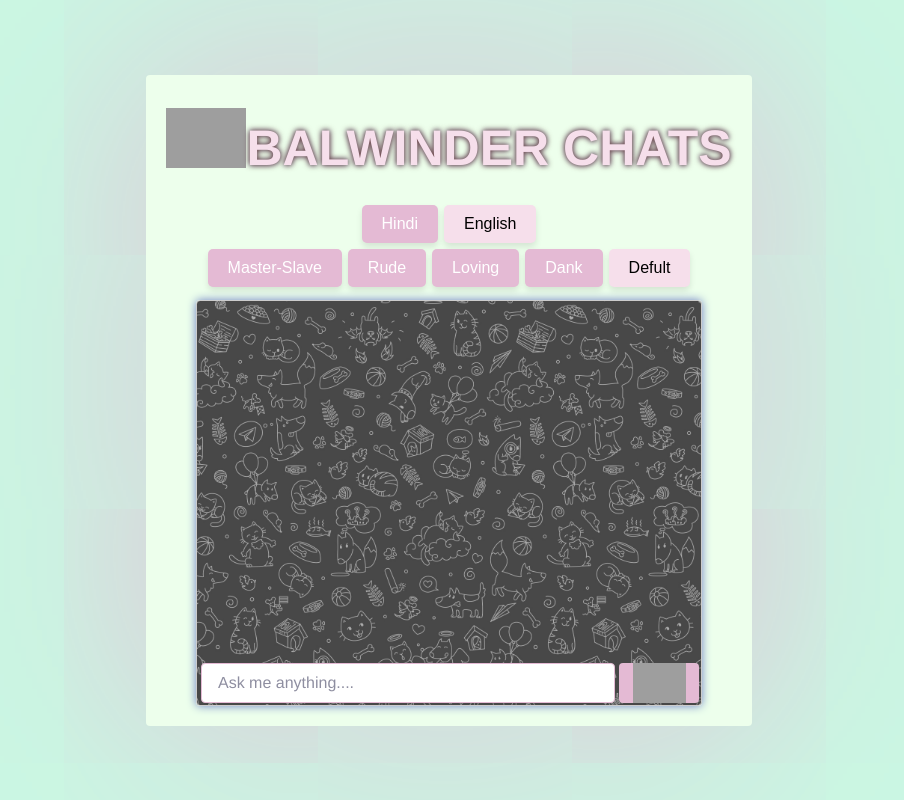
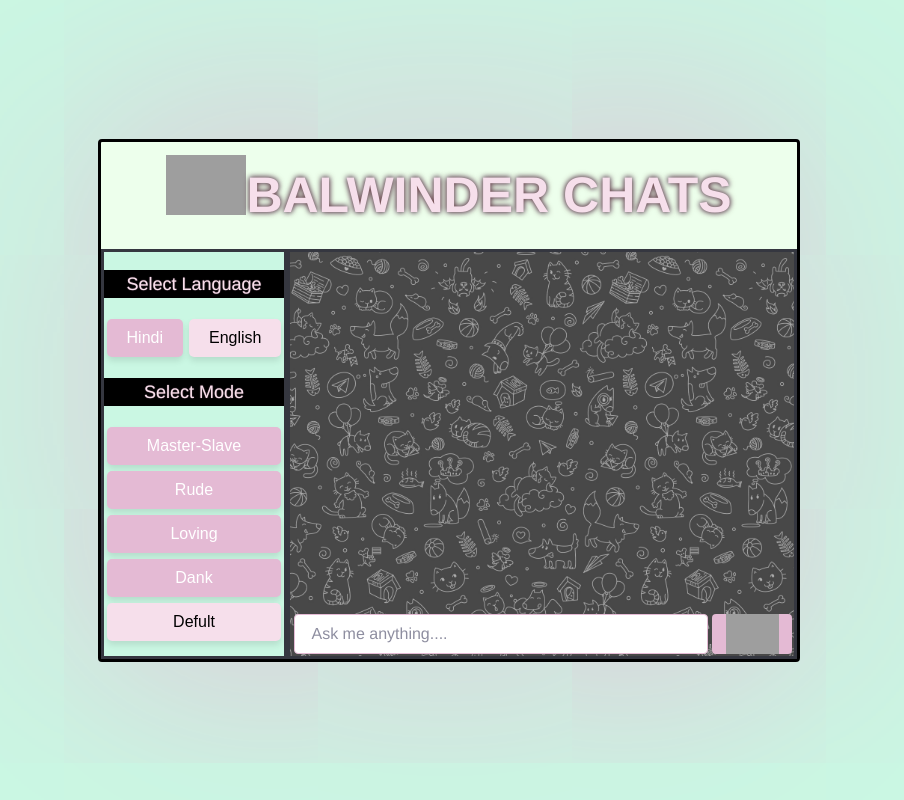
Before and after one commit to MedicAI69/Balwinder-Chats, a Next.js app: page / in a window 1280 px wide. Shown: the whole page, without its empty margins (191-1095 px from the left). Built offline with nearby package versions, Linux system fonts and the light colour scheme; grey boxes are pictures that could not be loaded; a web font is replaced by a local one.

Commit message:
msg alligned

```diff
--- a/pages/index.js
+++ b/pages/index.js
@@ -4,6 +4,9 @@ export default function Home() {
   const [Input, setInput] = useState("");
   const [mode, setMode] = useState(5);
   const [lang, setLang] = useState(0);
+  useEffect(()=>{
+
+  },[lang,mode])
 
   //onsubmit ki bachodi
   async function onSubmit(event) {
@@ -22,9 +25,11 @@ export default function Home() {
         throw data.error || new Error(`Request failed with status ${response.status}`);
       }
       let msg = document.getElementById('msg');
+      let con = document.createElement('div');
       let newMsgMe = document.createElement('me');
       newMsgMe.textContent = Input;
-      msg.appendChild(newMsgMe);
+      con.appendChild(newMsgMe);
+      msg.appendChild(con);
       msg.innerHTML += '<br/><br/>';
       let newMsgAi = document.createElement('ai');
       newMsgAi.textContent = data.result;
@@ -33,9 +38,11 @@ export default function Home() {
       setInput("");
     } catch (error) {
       let msg = document.getElementById('msg');
+      let con = document.createElement('div');
       let newMsgMe = document.createElement('me');
       newMsgMe.textContent = Input;
-      msg.appendChild(newMsgMe);
+      con.appendChild(newMsgMe);
+      msg.appendChild(con);
       msg.innerHTML += '<br/><br/>';
       let newMsgAi = document.createElement('ai');
       newMsgAi.textContent = `Unable to process your request. Please try again later.
@@ -61,46 +68,58 @@ export default function Home() {
           <div className={styles.logo}></div>
           <h1>BALWINDER CHATS</h1>
         </div>
-
-        <div>
-          <button className={lang ? styles.activebtn : styles.buttonStyle} onClick={() => {
+        <div className={styles.content}>
+          <div className={styles.Rside}>
+            <div className="langSelector">
+              <p>Select Language</p>
+              <button
+                className={lang ? styles.activebtn : styles.buttonStyle}
+                onClick={() => {
                   setLang(1);
                 }}>
                 Hindi
               </button>
 
-          <button className={!lang ? styles.activebtn : styles.buttonStyle} onClick={() => {
+              <button
+                className={!lang ? styles.activebtn : styles.buttonStyle}
+                onClick={() => {
                   setLang(0);
                 }}>
                 English
               </button>
             </div>
-
-
             {/* Navbar */}
-        <div className="nav">
-          <button className={mode == 1 ? styles.activebtn : styles.buttonStyle} onClick={() => {
+            <div className={styles.nav}>
+              <p>Select Mode</p>
+              <button
+                className={mode == 1 ? styles.activebtn : styles.buttonStyle}
+                onClick={() => {
                   setMode(1);
                 }}>Master-Slave</button>
-          <button className={mode == 2 ? styles.activebtn : styles.buttonStyle} onClick={() => {
+              <button
+                className={mode == 2 ? styles.activebtn : styles.buttonStyle}
+                onClick={() => {
                   setMode(2);
                 }}>Rude</button>
-          <button className={mode == 3 ? styles.activebtn : styles.buttonStyle} onClick={() => {
+              <button
+                className={mode == 3 ? styles.activebtn : styles.buttonStyle}
+                onClick={() => {
                   setMode(3);
                 }}>Loving</button>
-          <button className={mode == 4 ? styles.activebtn : styles.buttonStyle} onClick={() => {
+              <button
+                className={mode == 4 ? styles.activebtn : styles.buttonStyle}
+                onClick={() => {
                   setMode(4);
                 }}>Dank</button>
-          <button className={mode == 5 ? styles.activebtn : styles.buttonStyle} onClick={() => {
+              <button
+                className={mode == 5 ? styles.activebtn : styles.buttonStyle}
+                onClick={() => {
                   setMode(5);
                 }}>Defult</button>
             </div>
-
+          </div>
           <div className={styles.container}>
             <div id="msg" className={styles.result} ref={msgbox}>
-            {/* <me>hi</me>
-            <br></br>
-            <ai>hii</ai> */}
             </div>
             <form onSubmit={onSubmit}>
               <input
@@ -113,6 +132,8 @@ export default function Home() {
               <input type="submit" value="" />
             </form>
           </div>
+        </div>
+
       </main>
     </div>
   );
--- a/pages/index.module.css
+++ b/pages/index.module.css
@@ -44,7 +44,7 @@ stext:#E4BAD4
   display: flex;
   flex-direction: column;
   align-items: center;
-  padding: 20px;
+  border:solid #000000;
   border-radius: 4px;
   background-color: #EDFFEC;
   box-shadow: 0 0 800px #E4BAD4;
@@ -109,6 +109,26 @@ stext:#E4BAD4
   font-weight: bold;
   margin-top: 4px;
 }
+.content{
+  display: flex;
+  flex-direction: row;
+  width: full;
+}
+.Rside {
+  display: flex;
+  flex-direction: column;
+  background-color: #CAF7E3;
+  border: solid #353740;
+}
+.Rside p{
+  font-size: large;
+  font-family: "ColfaxAI", Helvetica, sans-serif;
+  color: #F6DFEB;
+  text-shadow: 0 0 1px #784d4d, 0 0 1px #5a5a7e;
+  background-color: #000000;
+  padding: 2px;
+  text-align: center;
+}
 
 .nav {
   display: flex;
@@ -123,11 +143,8 @@ stext:#E4BAD4
   background-repeat: no-repeat;
   width: 500px;
   height: 400px;
-  border: 1px solid #ccc;
+  border: solid #353740;
   padding: 2px;
-  margin-top: 10px;
-  box-shadow: 0 0 10px rgb(111, 129, 197);
-  border-radius: 4px;
 }
 
 .result {
@@ -142,6 +159,11 @@ stext:#E4BAD4
 }
 .result::-webkit-scrollbar {
   display: none;
+}
+.result div{
+  width: 250px;
+  float: right;
+  max-width: 250px;
 }
 .result me{
   padding: 5px 10px;
```
Lines whose indentation alone changed are shown as unchanged.
